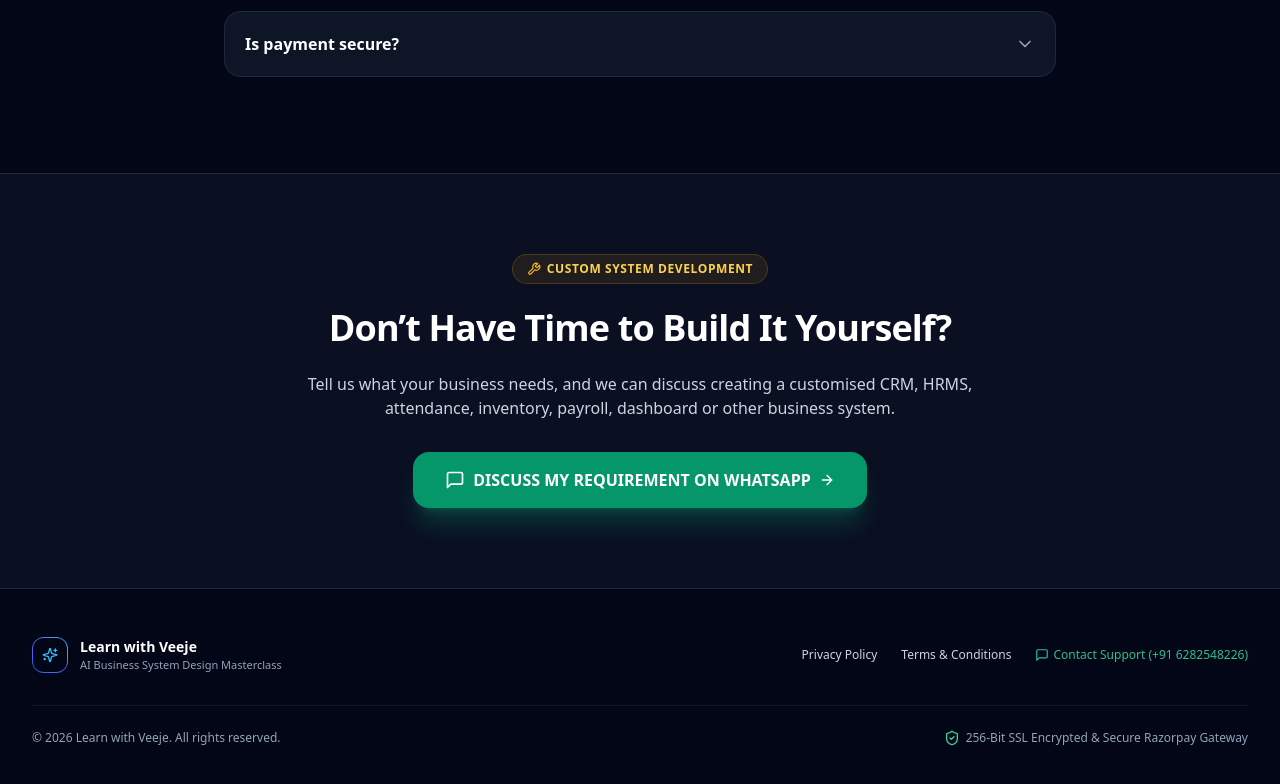
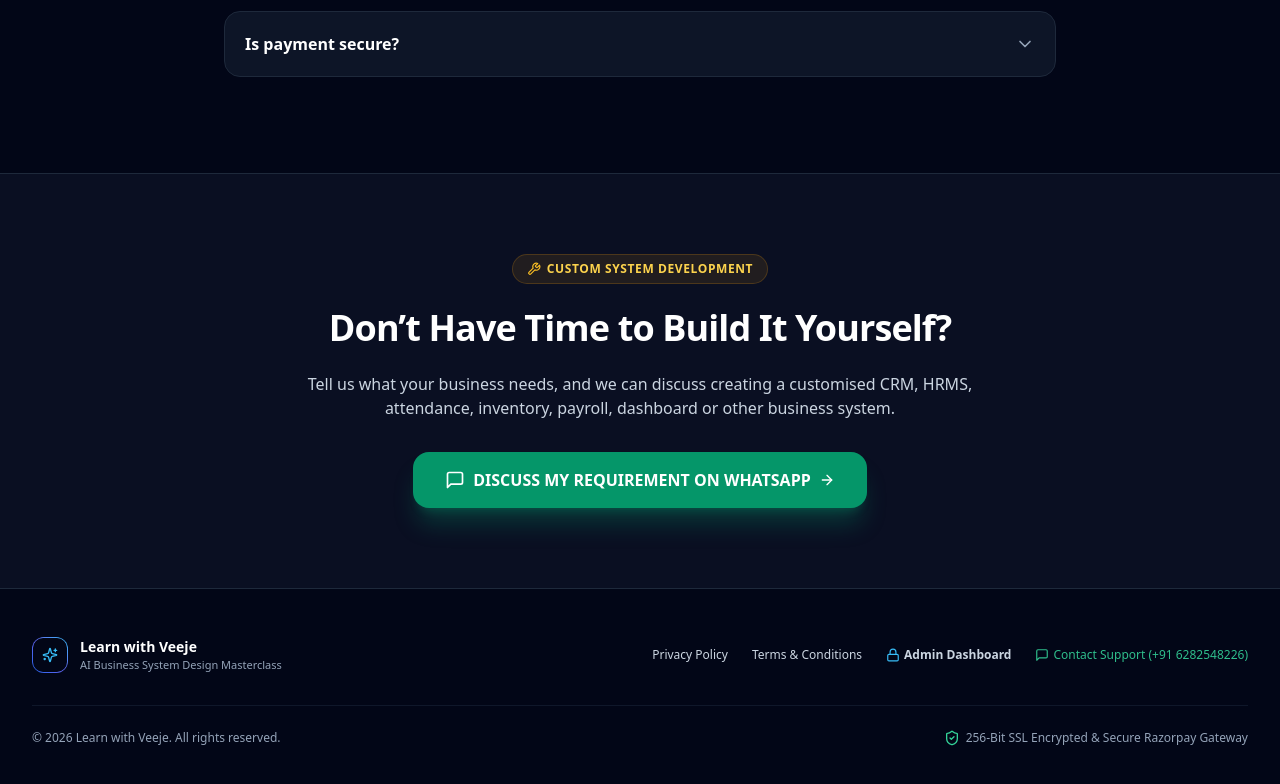
Before and after one commit to masteredlanguagecoach-hub/learnwithvj, a Next.js app: page / in a window 1280 px wide. Shown: the part 6516-7300 px from the top of the page. Built offline with nearby package versions, Linux system fonts and the light colour scheme.

Commit message:
AddAdminDashboardLinkToFooter

```diff
--- a/components/Footer.tsx
+++ b/components/Footer.tsx
@@ -2,7 +2,7 @@
 
 import React from 'react';
 import Link from 'next/link';
-import { Sparkles, MessageSquare, ShieldCheck } from 'lucide-react';
+import { Sparkles, MessageSquare, ShieldCheck, Lock } from 'lucide-react';
 
 export default function Footer() {
   const currentYear = new Date().getFullYear();
@@ -33,6 +33,13 @@ export default function Footer() {
             <Link href="/terms" className="hover:text-white transition-colors">
               Terms & Conditions
             </Link>
+            <Link
+              href="/admin"
+              className="hover:text-sky-400 transition-colors flex items-center gap-1 font-semibold text-slate-300 hover:text-sky-300"
+            >
+              <Lock className="w-3.5 h-3.5 text-sky-400" />
+              <span>Admin Dashboard</span>
+            </Link>
             <a
               href="https://wa.me/916282548226"
               target="_blank"
```
